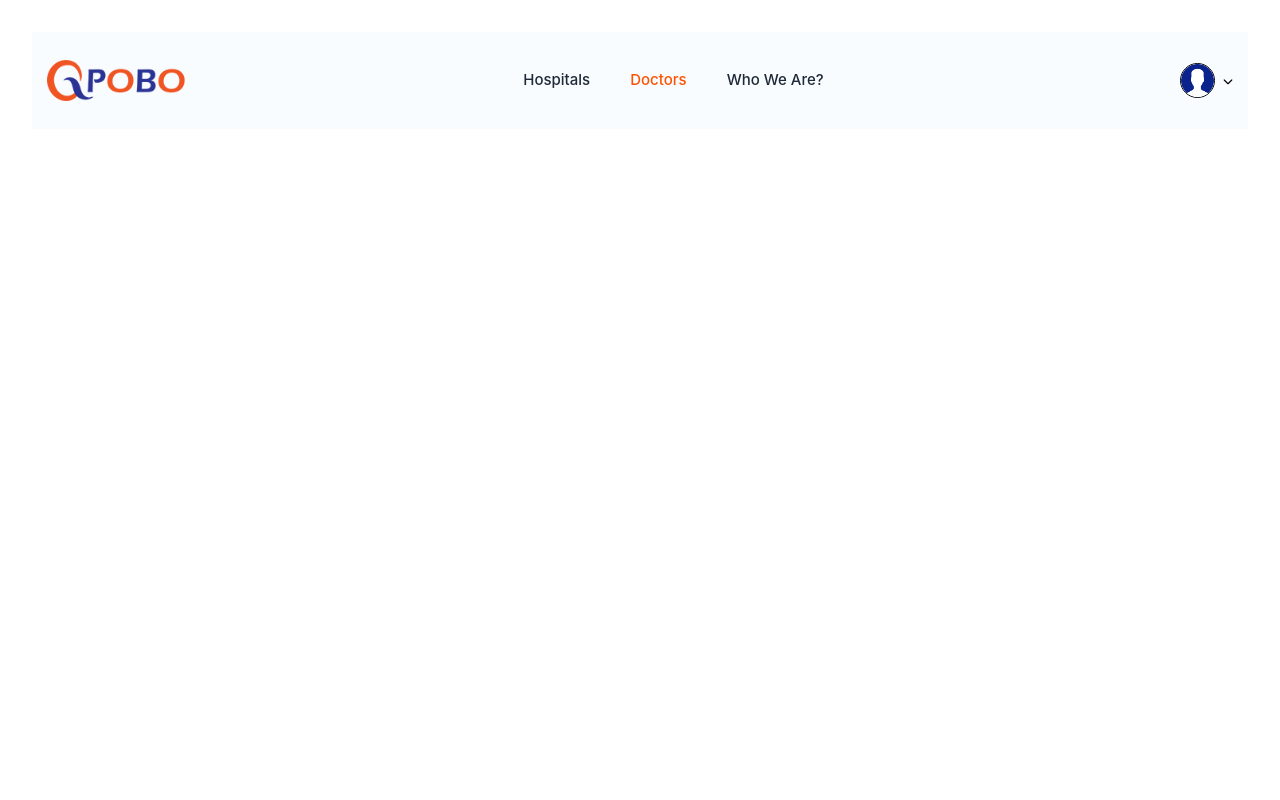
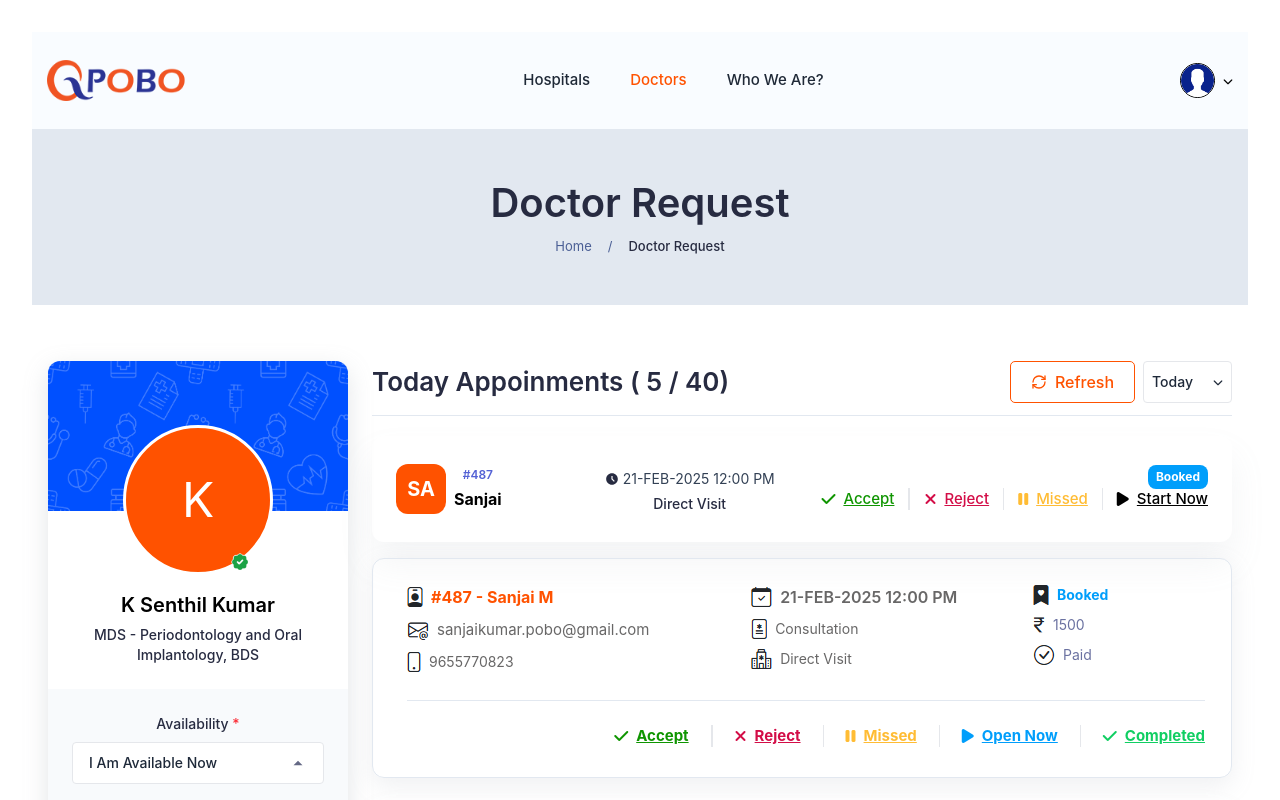
Before and after one commit to krishnan-k/pobo, a React (Vite) app in the folder wireframe/: page / in a window 1280 px wide. Shown: the top 800 px of the page. Built offline with nearby package versions, Linux system fonts and the light colour scheme.

Commit message:
app change

```diff
--- a/wireframe/src/App.jsx
+++ b/wireframe/src/App.jsx
@@ -11,7 +11,7 @@
       <BrowserRouter>
         <Navbar />
         <Routes>
-          <Route path="/doctors" element={<Home />} />
+          <Route path="/" element={<Home />} />
           <Route path="/doctors" element={<Doctor />} />
           <Route path="/hospitals" element={<Hospital />} />
         </Routes>
--- a/wireframe/src/pages/Home.jsx
+++ b/wireframe/src/pages/Home.jsx
@@ -1,9 +1,10 @@
 import React from "react";
+import Doctor from "./Doctor";
 
 const Home = () => {
   return (
     <div className="home_page">
-      <h1>home</h1>
+      <Doctor/>
     </div>
   );
 };
```
